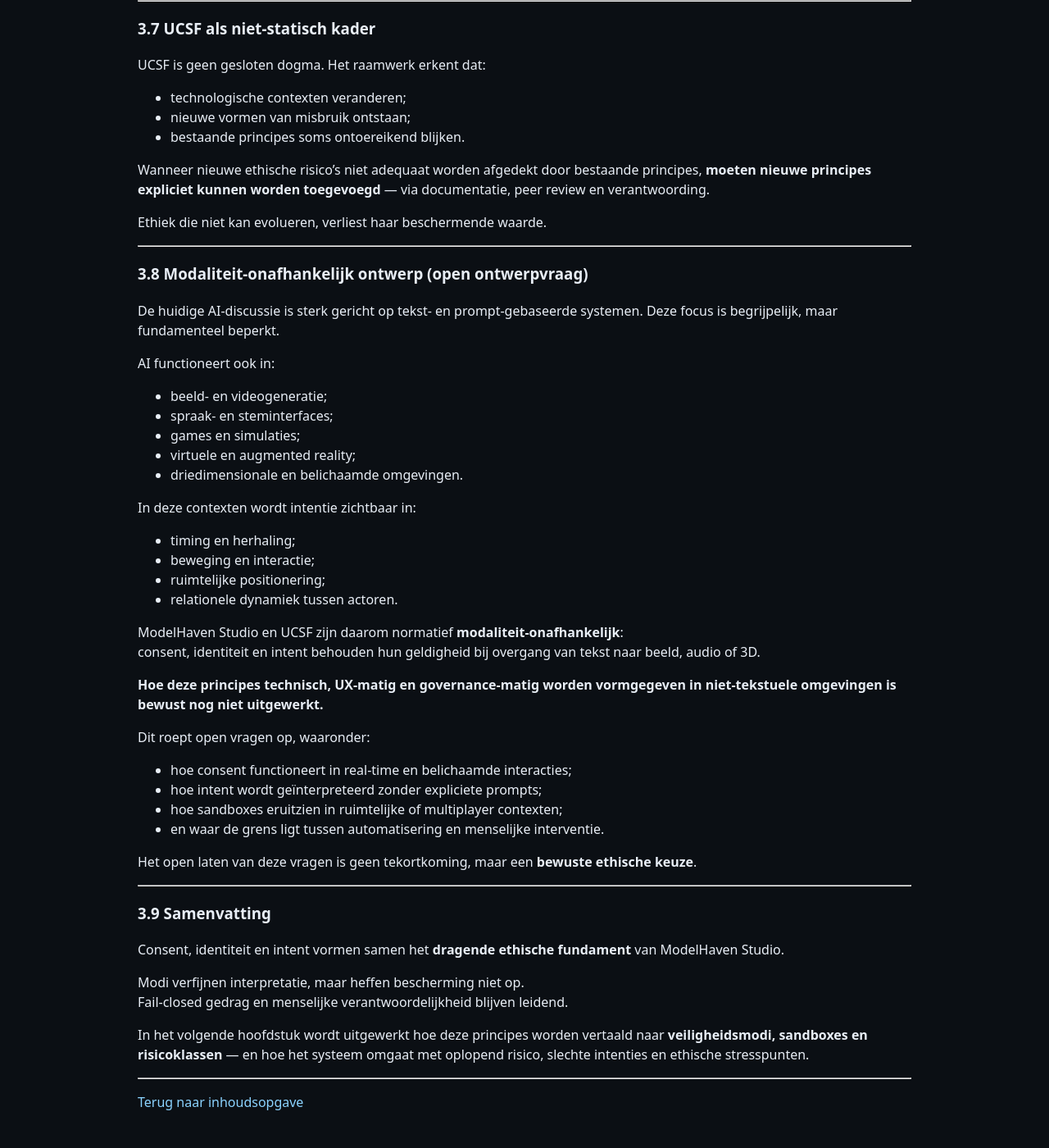
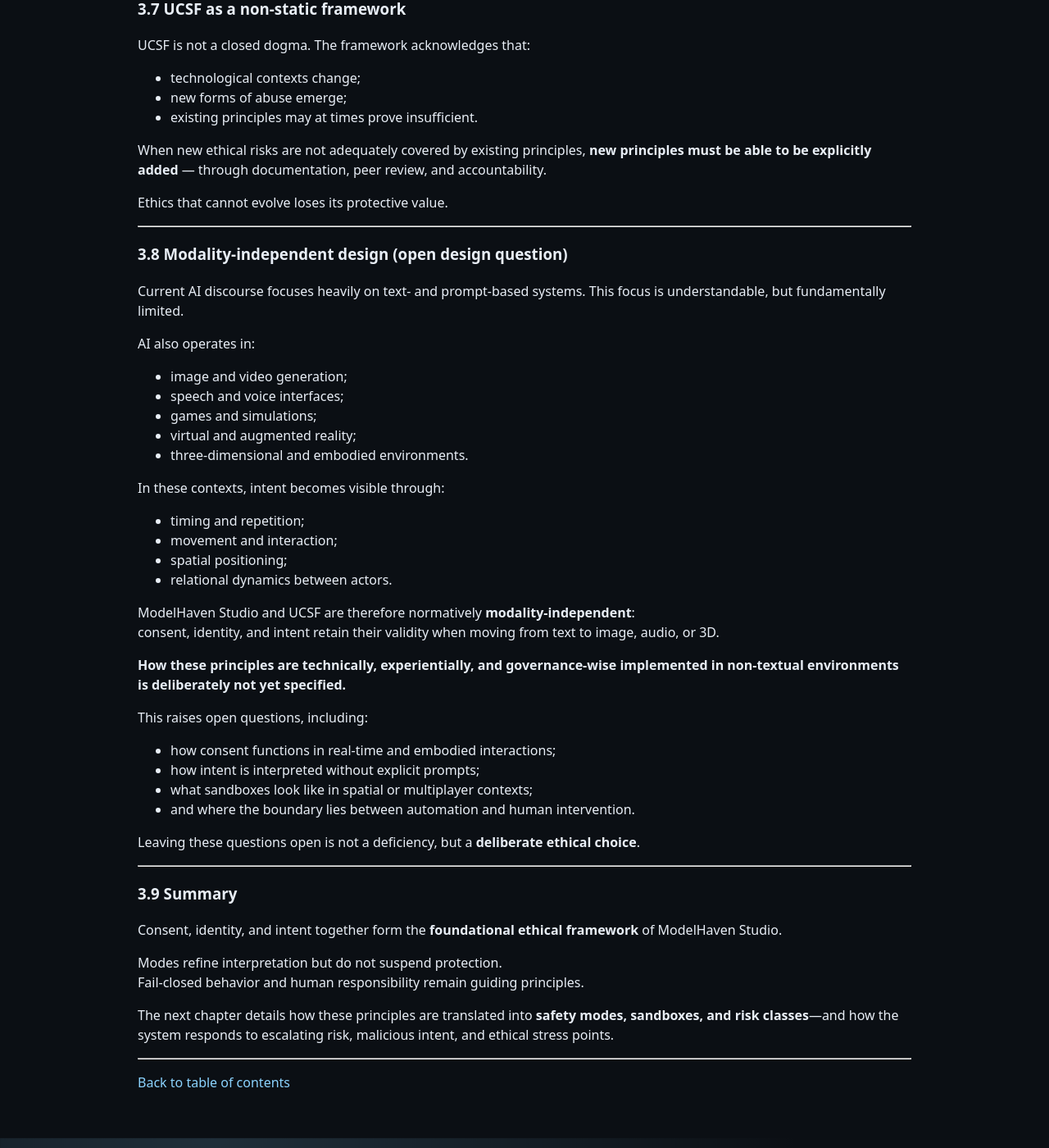
Before and after one commit to MartijnBruzzese/ModelHaven-Studio, a Jekyll site: the page built from WHITE_PAPERS/NL/MODELHAVEN_STUDIO_NL/04_HOOFDSTUK_3_CONSENT_IDENTITEIT_INTENT.md, in a window 1280 px wide and 1400 px high, scrolled down 3053 px. Shown: the whole window at 82% size. Built offline with Jekyll 4.4.1, drawn with Linux system fonts in a browser that asks for light colours; our own code applies the rules of GitHub Pages for plain Markdown files; some of the changed text lies outside the part shown.

Commit message:
Translate Chapter 3 to English and update content

```diff
--- a/WHITE_PAPERS/NL/MODELHAVEN_STUDIO_NL/04_HOOFDSTUK_3_CONSENT_IDENTITEIT_INTENT.md
+++ b/WHITE_PAPERS/NL/MODELHAVEN_STUDIO_NL/04_HOOFDSTUK_3_CONSENT_IDENTITEIT_INTENT.md
@@ -1,211 +1,211 @@
 <a id="h3"></a>
-## Hoofdstuk 3 — Consent, Identiteit en Intent als Dragend Fundament
+## Chapter 3 — Consent, Identity, and Intent as a Foundational Framework
 
-ModelHaven Studio is ontworpen vanuit de overtuiging dat ethische veiligheid niet kan worden afgedwongen door één regel, één filter of één vorm van moderatie. Zij ontstaat uit de **samenhang** tussen meerdere lagen die elkaar begrenzen, corrigeren en versterken.
+ModelHaven Studio is designed from the conviction that ethical safety cannot be enforced through a single rule, a single filter, or a single form of moderation. It emerges from the **interplay** between multiple layers that constrain, correct, and reinforce one another.
 
-Binnen deze architectuur vormen **consent**, **identiteit** en **intent** het dragende ethische fundament. Deze drie lagen bepalen gezamenlijk:
+Within this architecture, **consent**, **identity**, and **intent** form the foundational ethical framework. Together, these three layers determine:
 
-- wat een systeem mag doen;
-- wanneer het mag handelen;
-- en wanneer het expliciet moet weigeren.
+- what a system is allowed to do;
+- when it may act;
+- and when it must explicitly refuse.
 
-Zonder deze samenhang is ethiek fragiel en contextblind. Met deze samenhang wordt bescherming structureel.
+Without this coherence, ethics remains fragile and context-blind. With it, protection becomes structural.
 
 ---
 
 <a id="h3-1"></a>
-### 3.1 Consent als dynamische toestand
+### 3.1 Consent as a dynamic state
 
-Binnen ModelHaven Studio wordt consent niet opgevat als een eenmalige handeling, maar als een **doorlopende, herroepbare toestand**.
+Within ModelHaven Studio, consent is not understood as a one-time action, but as a **continuous, revocable state**.
 
 Consent:
 
-- is altijd **contextspecifiek** (doel- en situatiegebonden);
-- is **tijdelijk** en niet automatisch overdraagbaar;
-- kan op elk moment **actief worden ingetrokken**, zonder sancties;
-- verliest geldigheid wanneer context, schaal of gebruik wezenlijk verandert.
+- is always **context-specific** (purpose- and situation-dependent);
+- is **temporary** and not automatically transferable;
+- can be **actively withdrawn** at any moment, without sanctions;
+- loses validity when context, scale, or usage changes materially.
 
-Een systeem dat functioneert op basis van verouderde, impliciete of geforceerde instemming wordt binnen ModelHaven Studio als ethisch ongeldig beschouwd, ongeacht juridische formaliteiten.
+A system that operates on the basis of outdated, implicit, or coerced agreement is considered ethically invalid within ModelHaven Studio, regardless of legal formalities.
 
-Consent is hier geen checkbox, maar een **ontwerpparameter**.
+Consent is not a checkbox here, but a **design parameter**.
 
 ---
 
 <a id="h3-2"></a>
-### 3.2 Identiteit zonder reductie
+### 3.2 Identity without reduction
 
-Veel digitale systemen reduceren identiteit tot:
+Many digital systems reduce identity to:
 
-- een account;
-- een dataset;
-- een avatar;
-- of een persistent profiel.
+- an account;
+- a dataset;
+- an avatar;
+- or a persistent profile.
 
-ModelHaven Studio verwerpt deze reductie.
+ModelHaven Studio rejects this reduction.
 
-Identiteit wordt hier begrepen als:
+Identity is understood here as:
 
-- **meervoudig** (afhankelijk van context en rol);
-- **relationeel** (betekenisvol binnen een specifieke interactie);
-- **beschermd** (niet vrij exploiteerbaar);
-- **herroepbaar** (loskoppelbaar van eerdere uitingen).
+- **multiple** (dependent on context and role);
+- **relational** (meaningful within a specific interaction);
+- **protected** (not freely exploitable);
+- **revocable** (decouplable from previous expressions).
 
-Identiteit impliceert nooit automatische beschikbaarheid of toestemming.
-Zij is een **voorwaarde voor bescherming**, geen product.
+Identity never implies automatic availability or consent.
+It is a **precondition for protection**, not a product.
 
 ---
 
 <a id="h3-3"></a>
-### 3.3 Intent als ethisch signaal
+### 3.3 Intent as an ethical signal
 
-Intent wordt binnen ModelHaven Studio niet behandeld als moreel oordeel over de gebruiker, maar als een **contextueel signaal** dat systeemgedrag stuurt.
+Within ModelHaven Studio, intent is not treated as a moral judgment of the user, but as a **contextual signal** that guides system behavior.
 
-Het systeem vraagt niet:
+The system does not ask:
 
-> “Wie is deze gebruiker?”
+> “Who is this user?”
 
-maar:
+but rather:
 
-> “Welke richting lijkt deze interactie op te bewegen?”
+> “In which direction does this interaction appear to be moving?”
 
-Intentie wordt uitsluitend gebruikt om:
+Intent is used exclusively to:
 
-- risico’s te signaleren;
-- beschermingsniveaus te verhogen;
-- of interacties te begrenzen of tijdelijk te weigeren.
+- signal risk;
+- raise protection levels;
+- or constrain or temporarily refuse interactions.
 
-Intent wordt **nooit** gebruikt voor:
+Intent is **never** used for:
 
-- straf;
-- permanente classificatie;
-- reputatiescores;
-- of externe labeling.
+- punishment;
+- permanent classification;
+- reputation scoring;
+- or external labeling.
 
-Intent is tijdelijk, situationeel en **geen identiteit**.
+Intent is temporary, situational, and **not identity**.
 
 ---
 
 <a id="h3-4"></a>
-### 3.4 Samenwerking tussen consent, identiteit en intent
+### 3.4 Interaction between consent, identity, and intent
 
-De kern van ModelHaven Studio ligt in de **interactie** tussen deze drie lagen.
+The core of ModelHaven Studio lies in the **interaction** between these three layers.
 
-Voorbeelden op systeemniveau:
+System-level examples:
 
-- Geldige identiteit zonder consent → **weigering**
-- Consent zonder duidelijke context → **beperking**
-- Ambigue intent bij kwetsbare context → **verhoogde bescherming**
-- Intrekking van consent → **onmiddellijke herconfiguratie**
-- Conflicterende signalen → **fail-closed gedrag**
+- Valid identity without consent → **refusal**
+- Consent without clear context → **restriction**
+- Ambiguous intent in a vulnerable context → **heightened protection**
+- Withdrawal of consent → **immediate reconfiguration**
+- Conflicting signals → **fail-closed behavior**
 
-Bij onzekerheid duwt het systeem niet door.
-Onzekerheid leidt niet tot optimalisatie, maar tot **begrenzing**.
+In situations of uncertainty, the system does not push forward.
+Uncertainty does not lead to optimization, but to **constraint**.
 
 ---
 
 <a id="h3-5"></a>
-### 3.5 Modi als interpretatiekader, niet als vrijbrief
+### 3.5 Modes as interpretive frameworks, not exemptions
 
-ModelHaven Studio kent verschillende **modi** (zoals adult, satire, kunst, muziek, journalistiek, story, voice), maar deze modi vormen **geen ethische uitzonderingszones**.
+ModelHaven Studio supports multiple **modes** (such as adult, satire, art, music, journalism, story, voice), but these modes do **not constitute ethical exception zones**.
 
-Modi:
+Modes:
 
-- verfijnen interpretatie;
-- contextualiseren expressie;
-- bepalen toon en interactievorm.
+- refine interpretation;
+- contextualize expression;
+- determine tone and interaction style.
 
-Zij **heffen het ethische fundament niet op**.
+They **do not override the ethical foundation**.
 
-Een adult-modus kan esthetische expressie versoepelen, maar:
+An adult mode may loosen aesthetic expression, but it:
 
-- heft consentvereisten niet op;
-- schakelt identiteitsbescherming niet uit;
-- neutraliseert intentiesensoren niet.
+- does not suspend consent requirements;
+- does not disable identity protection;
+- does not neutralize intent sensors.
 
-Modi sturen **hoe** iets gelezen wordt, niet **of** bescherming geldt.
+Modes guide **how** something is interpreted, not **whether** protection applies.
 
 ---
 
 <a id="h3-6"></a>
-### 3.6 Gebruikerskeuze en adaptieve herconfiguratie
+### 3.6 User choice and adaptive reconfiguration
 
-Gebruikers kunnen hun **startpositie** kiezen: zij mogen aangeven in welke modus zij willen werken. Het systeem stelt zich vervolgens af op de bijbehorende veiligheids- en interpretatiekaders.
+Users may choose their **starting position**: they can indicate which mode they wish to work in. The system then aligns itself with the corresponding safety and interpretive frameworks.
 
-Tegelijkertijd is het systeem **adaptief**.
+At the same time, the system is **adaptive**.
 
-Wanneer blijkt dat:
+When it becomes apparent that:
 
-- de activiteit verschuift (bijvoorbeeld van muziek naar journalistiek);
-- de intent verandert;
-- of de context escaleert;
+- activity shifts (for example, from music to journalism);
+- intent changes;
+- or context escalates;
 
-dan **past het systeem zich automatisch aan**, ongeacht de gekozen startmodus.
+the system **automatically adjusts**, regardless of the initially selected mode.
 
-De workflow wordt niet geblokkeerd, maar **veilig herijkt**.
+The workflow is not blocked, but **safely recalibrated**.
 
 ---
 
 <a id="h3-7"></a>
-### 3.7 UCSF als niet-statisch kader
+### 3.7 UCSF as a non-static framework
 
-UCSF is geen gesloten dogma. Het raamwerk erkent dat:
+UCSF is not a closed dogma. The framework acknowledges that:
 
-- technologische contexten veranderen;
-- nieuwe vormen van misbruik ontstaan;
-- bestaande principes soms ontoereikend blijken.
+- technological contexts change;
+- new forms of abuse emerge;
+- existing principles may at times prove insufficient.
 
-Wanneer nieuwe ethische risico’s niet adequaat worden afgedekt door bestaande principes, **moeten nieuwe principes expliciet kunnen worden toegevoegd** — via documentatie, peer review en verantwoording.
+When new ethical risks are not adequately covered by existing principles, **new principles must be able to be explicitly added** — through documentation, peer review, and accountability.
 
-Ethiek die niet kan evolueren, verliest haar beschermende waarde.
+Ethics that cannot evolve loses its protective value.
 
 ---
 
 <a id="h3-8"></a>
-### 3.8 Modaliteit-onafhankelijk ontwerp (open ontwerpvraag)
+### 3.8 Modality-independent design (open design question)
 
-De huidige AI-discussie is sterk gericht op tekst- en prompt-gebaseerde systemen. Deze focus is begrijpelijk, maar fundamenteel beperkt.
+Current AI discourse focuses heavily on text- and prompt-based systems. This focus is understandable, but fundamentally limited.
 
-AI functioneert ook in:
+AI also operates in:
 
-- beeld- en videogeneratie;
-- spraak- en steminterfaces;
-- games en simulaties;
-- virtuele en augmented reality;
-- driedimensionale en belichaamde omgevingen.
+- image and video generation;
+- speech and voice interfaces;
+- games and simulations;
+- virtual and augmented reality;
+- three-dimensional and embodied environments.
 
-In deze contexten wordt intentie zichtbaar in:
+In these contexts, intent becomes visible through:
 
-- timing en herhaling;
-- beweging en interactie;
-- ruimtelijke positionering;
-- relationele dynamiek tussen actoren.
+- timing and repetition;
+- movement and interaction;
+- spatial positioning;
+- relational dynamics between actors.
 
-ModelHaven Studio en UCSF zijn daarom normatief **modaliteit-onafhankelijk**:
-consent, identiteit en intent behouden hun geldigheid bij overgang van tekst naar beeld, audio of 3D.
+ModelHaven Studio and UCSF are therefore normatively **modality-independent**:
+consent, identity, and intent retain their validity when moving from text to image, audio, or 3D.
 
-**Hoe deze principes technisch, UX-matig en governance-matig worden vormgegeven in niet-tekstuele omgevingen is bewust nog niet uitgewerkt.**
+**How these principles are technically, experientially, and governance-wise implemented in non-textual environments is deliberately not yet specified.**
 
-Dit roept open vragen op, waaronder:
+This raises open questions, including:
 
-- hoe consent functioneert in real-time en belichaamde interacties;
-- hoe intent wordt geïnterpreteerd zonder expliciete prompts;
-- hoe sandboxes eruitzien in ruimtelijke of multiplayer contexten;
-- en waar de grens ligt tussen automatisering en menselijke interventie.
+- how consent functions in real-time and embodied interactions;
+- how intent is interpreted without explicit prompts;
+- what sandboxes look like in spatial or multiplayer contexts;
+- and where the boundary lies between automation and human intervention.
 
-Het open laten van deze vragen is geen tekortkoming, maar een **bewuste ethische keuze**.
+Leaving these questions open is not a deficiency, but a **deliberate ethical choice**.
 
 ---
 
 <a id="h3-9"></a>
-### 3.9 Samenvatting
+### 3.9 Summary
 
-Consent, identiteit en intent vormen samen het **dragende ethische fundament** van ModelHaven Studio.
+Consent, identity, and intent together form the **foundational ethical framework** of ModelHaven Studio.
 
-Modi verfijnen interpretatie, maar heffen bescherming niet op.
-Fail-closed gedrag en menselijke verantwoordelijkheid blijven leidend.
+Modes refine interpretation but do not suspend protection.
+Fail-closed behavior and human responsibility remain guiding principles.
 
-In het volgende hoofdstuk wordt uitgewerkt hoe deze principes worden vertaald naar **veiligheidsmodi, sandboxes en risicoklassen** — en hoe het systeem omgaat met oplopend risico, slechte intenties en ethische stresspunten.
+The next chapter details how these principles are translated into **safety modes, sandboxes, and risk classes**—and how the system responds to escalating risk, malicious intent, and ethical stress points.
 
 ---
 
-[Terug naar inhoudsopgave](#inhoudsopgave)
+[Back to table of contents](#table-of-contents)
```
